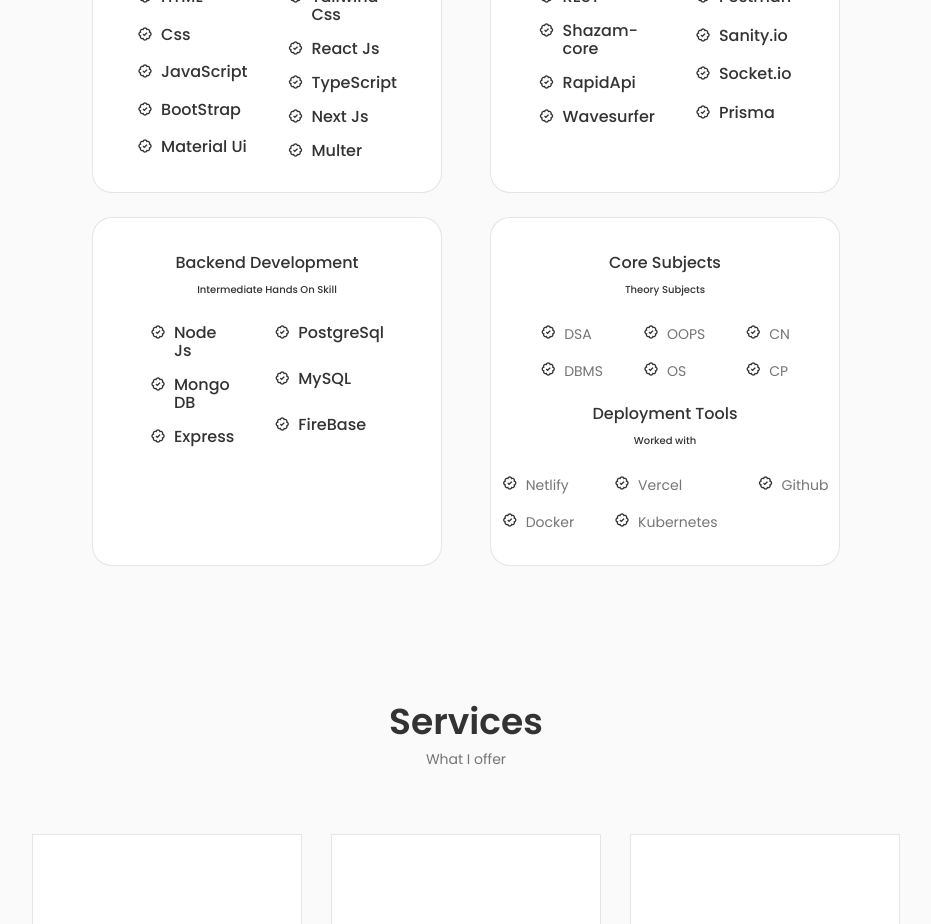
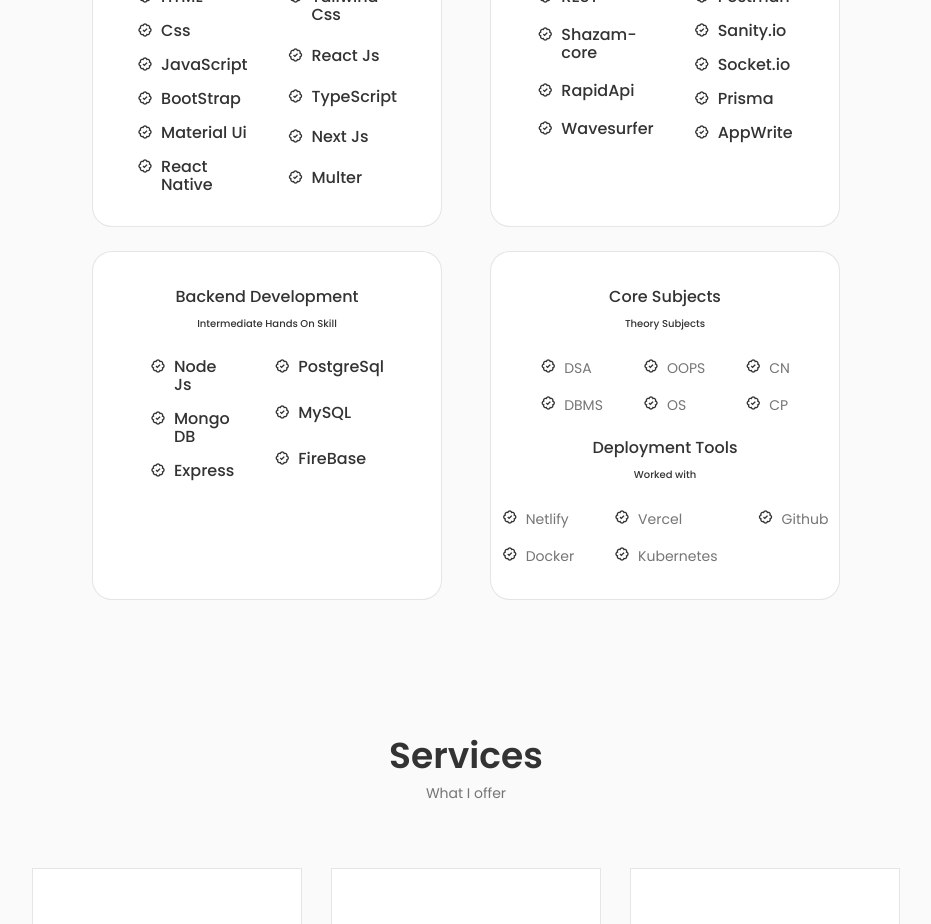
Before and after one commit to Codevps/codevps_portfolio, a React (Create React App) app: page / in a window 1280 px wide. Shown: the part 1640-2564 px from the top of the page, without its empty margins (174-1105 px from the left). Built offline with nearby package versions, Linux system fonts and the light colour scheme.

Commit message:
changes in skills

```diff
--- a/src/components/skills/Api.jsx
+++ b/src/components/skills/Api.jsx
@@ -22,6 +22,7 @@
           <Data skill="Sanity.io" />
           <Data skill="Socket.io" />
           <Data skill="Prisma" />
+          <Data skill="AppWrite" />
         </div>
       </div>
     </div>
--- a/src/components/skills/Frontend.jsx
+++ b/src/components/skills/Frontend.jsx
@@ -16,6 +16,7 @@
           <Data skill="JavaScript" />
           <Data skill="BootStrap" />
           <Data skill="Material Ui" />
+          <Data skill="React Native" />
         </div>
 
         <div className="skills__group">
```
